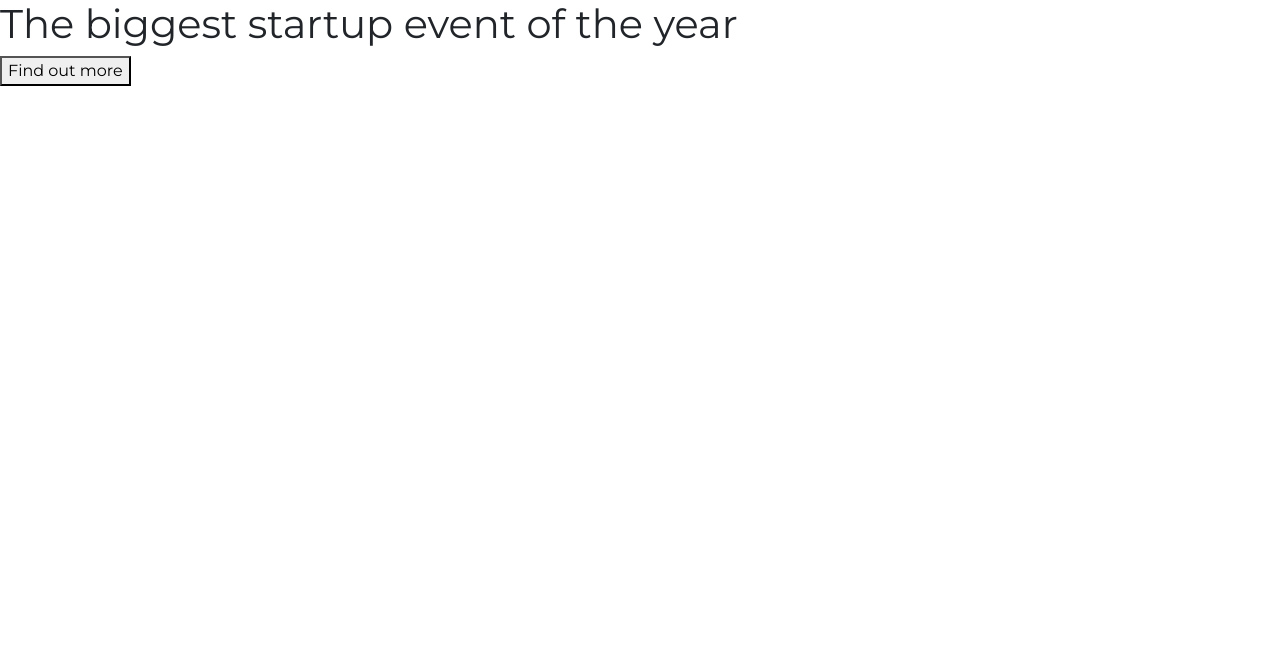
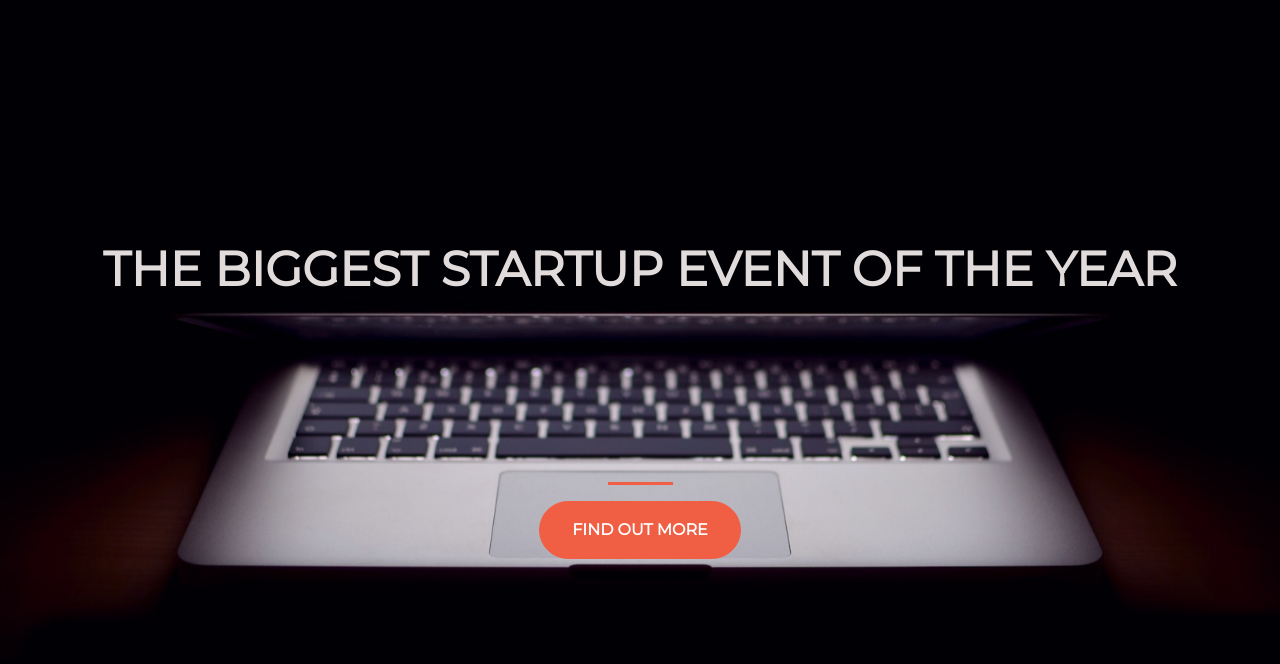
Before and after one commit to Alish705/BootstrapLandingPage, a plain HTML site: page index.html in a window 1280 px wide. Drawn offline with nearby package versions, Linux system fonts and the light colour scheme; a small style sheet from the web is missing.

Commit message:
Bootstrap classed added and styling done

```diff
--- a/index.html
+++ b/index.html
@@ -2,20 +2,30 @@
 <html>
   <head>
     <title>Startup</title>
+    <meta charset="utf-8">
+    <meta name="viewport" content="width=device-width, initial-scale=1">
 
     <!-- Google Fonts -->
     <link href="https://fonts.googleapis.com/css?family=Montserrat" rel="stylesheet">
 
     <!-- Bootstrap CSS from a CDN. This way you don't have to include the bootstrap file yourself -->
-    <link rel="stylesheet" href="https://stackpath.bootstrapcdn.com/bootstrap/4.5.2/css/bootstrap.min.css" integrity="sha384-ggOyR0iXCbMQv3Xipma34MD+dH/1fQ784/j6cY/iJTQUOhcWr7x9JvoRxT2MZw1T" crossorigin="anonymous">
+    <link rel="stylesheet" href="https://stackpath.bootstrapcdn.com/bootstrap/4.5.2/css/bootstrap.min.css" integrity="sha384-JcKb8q3iqJ61gNV9KGb8thSsNjpSL0n8PARn9HuZOnIxN0hoP+VmmDGMN5t9UJ0Z" crossorigin="anonymous">
 
     <!-- Your own stylesheet -->
     <link rel="stylesheet" type="text/css" href="style.css">
   </head>
   <body>
-    <h1>The biggest startup event of the year
-
-    </h1>
-    <button>Find out more</button>
+    <div class="container d-flex align-items-center  h-100">
+      <div class="row">
+        <header class="text-center col-12">
+        <h1 class="text-uppercase"><strong>The biggest startup event of the year</strong></h1>
+      </header>
+      <div class="buffer col-12"></div>
+      <section class="text-center col-12">
+        <hr>
+        <button class="btn btn-primary btn-xl">Find out more</button>
+      </section>
+    </div>
+    </div>
   </body>
 </html>
--- a/style.css
+++ b/style.css
@@ -3,4 +3,49 @@ html {
   width: 100%;
   height: 100%;
   font-family: 'Montserrat', sans-serif;
+  background: url(header.jpg) no-repeat center center fixed;
+  -webkit-background-size: cover;
+  -moz-background-size: cover;
+  -o-background-size: cover;
+  background-size: cover;
 }
+
+h1{
+  font-size: 3rem;
+  color: #e2dbdb;
+}
+
+hr{
+  border-width: 3px;
+  max-width: 65px;
+  border-color: #f05f44;
+}
+
+.buffer{
+  height: 10rem;
+}
+
+
+
+
+.btn{
+  font-weight: 700;
+  border-radius: 300px;
+  text-transform: uppercase;
+}
+
+.btn-primary{
+  background-color: #f05f44;
+  border-color:#f05f44;
+}
+
+.btn-primary:hover{
+  background-color:#ee4b08;
+  border-color:#f05f44;
+  border-width: 4px;
+}
+
+
+.btn-xl{
+  padding: 1rem 2rem;
+}
```
